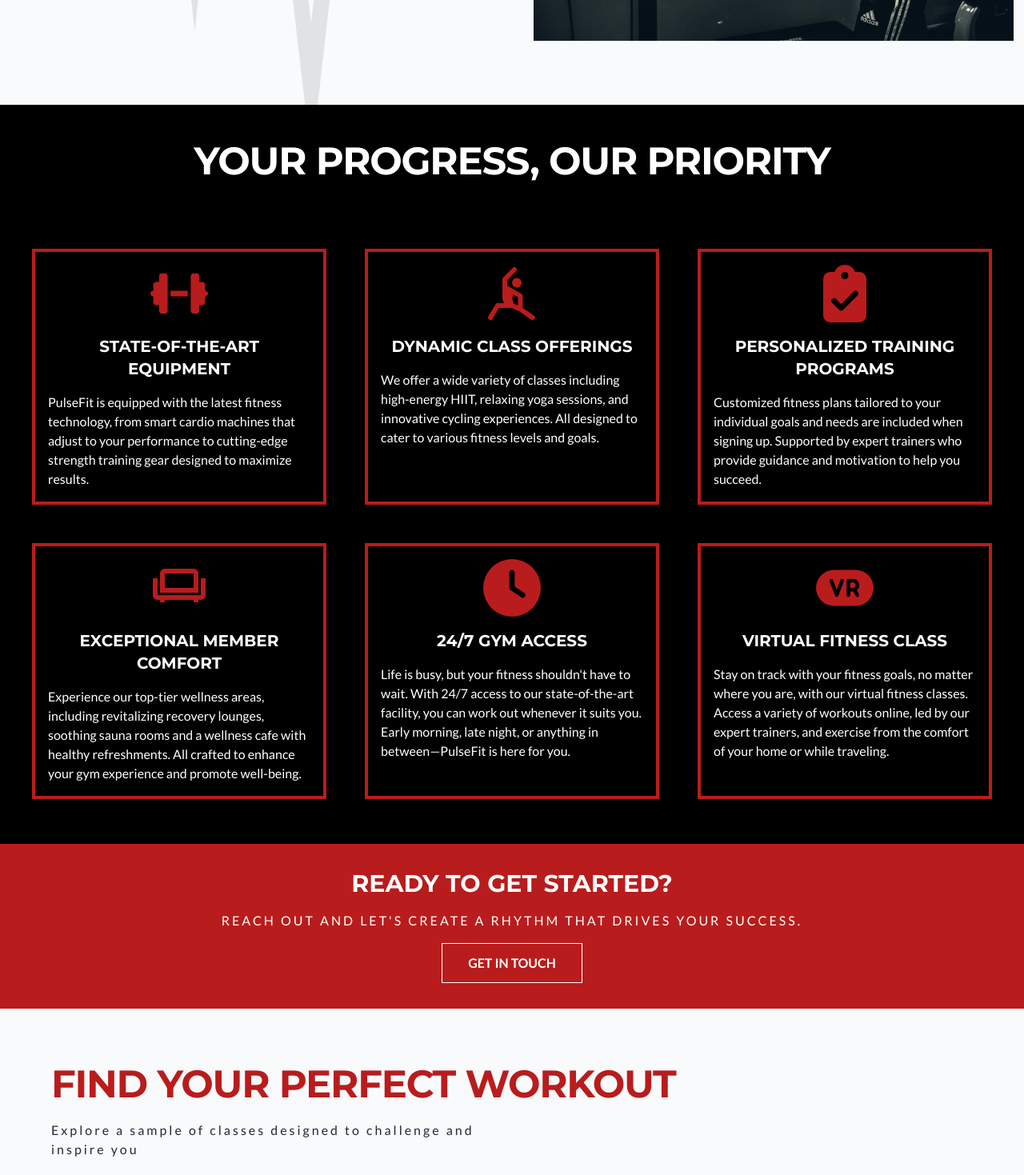
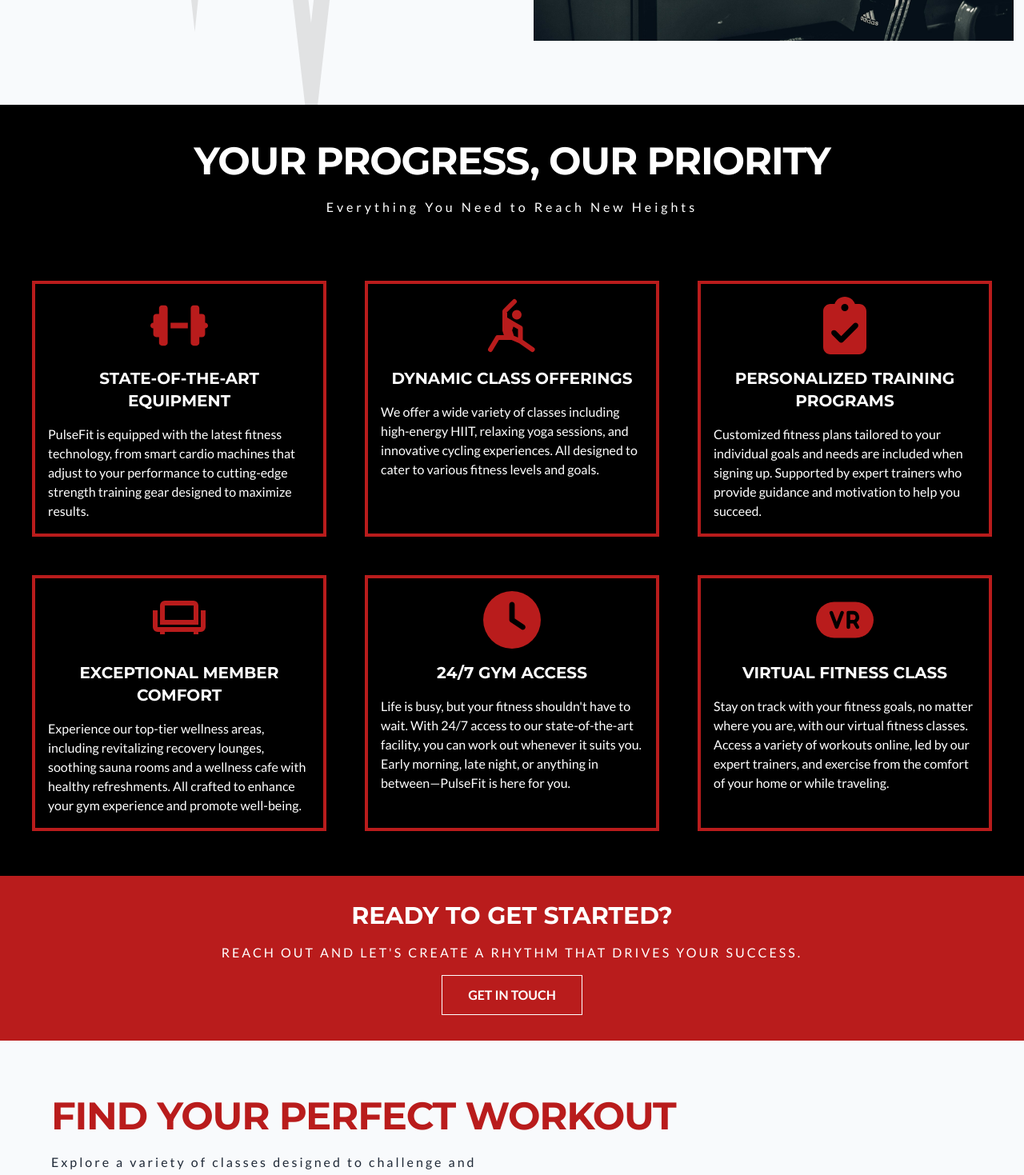
Before and after one commit to Quincy-Fer/pulse-fit, a Next.js app: page / in a window 1280 px wide. Shown: the part 1400-2869 px from the top of the page at 80% size. Built offline with nearby package versions, Linux system fonts and the light colour scheme.

Commit message:
small changes start on pricing section

```diff
--- a/components/ClassCard.tsx
+++ b/components/ClassCard.tsx
@@ -20,9 +20,9 @@
   return (
     <div
       className="relative w-full h-[300px] lg:h-[485px] flex
-              justify-center items-center hover:border-4 hover:border-red-700 transition-all "
+              justify-center items-center hover:border-4 hover:border-red-700  transition-all "
     >
-      <div className="bg-black/60 absolute w-full h-full top-0 z-10"></div>
+      <div className="bg-black/60 absolute w-full h-full top-0 z-10 "></div>
       <Image src={image} fill={true} className="object-cover" alt={alt} />
       <div className="z-10 flex flex-col justify-around ">
         <h4 className="text-white text-center text-4xl ">{title}</h4>
--- a/components/Classes.tsx
+++ b/components/Classes.tsx
@@ -11,7 +11,7 @@
           Find Your Perfect Workout
         </h2>
         <p className="max-w-[600px] text-gray-800 tracking-[3px] mb-8 ">
-          Explore a sample of classes designed to challenge and inspire you
+          Explore a variety of classes designed to challenge and inspire you
         </p>
         <div className="grid grid-cols-1 md:grid-cols-2 gap-4">
           {CLASSES.map((item) => {
--- a/components/Features.tsx
+++ b/components/Features.tsx
@@ -6,10 +6,11 @@
 const Features = () => {
   return (
     <section className="w-full bg-black mx-auto">
-      <div className="p-10 flex justify-center">
-        <h2 className="text-white text-5xl tracking-tight max-w-[800px] text-center leading-tight">
+      <div className="p-10 flex flex-col justify-center">
+        <h2 className="text-white text-5xl tracking-tight text-center leading-tight">
           Your Progress, Our Priority
         </h2>
+        <p className="text-white tracking-[4px] text-center mt-4">Everything You Need to Reach New Heights</p>
       </div>
       <div className="grid grid-cols-1 md:grid-cols-2 lg:grid-cols-3 p-10 gap-12 pb-14  ">
         {FEATURES.map((item) => {
--- a/components/Pricing.tsx
+++ b/components/Pricing.tsx
@@ -1,5 +1,16 @@
 const Pricing = () => {
-  return <div>Pricing</div>;
+  return (
+    <section className="w-full mx-auto bg-black">
+      <div className="p-8">
+        <div className="flex flex-col justify-center">
+          <h2 className="text-white text-center text-5xl">
+          Memberships Tailored for You
+          </h2>
+          <p className="text-white tracking-[4px] text-center mt-4">Find the membership plan that matches your goals and lifestyle.</p>
+        </div>
+      </div>
+    </section>
+  );
 };
 
 export default Pricing;
```
